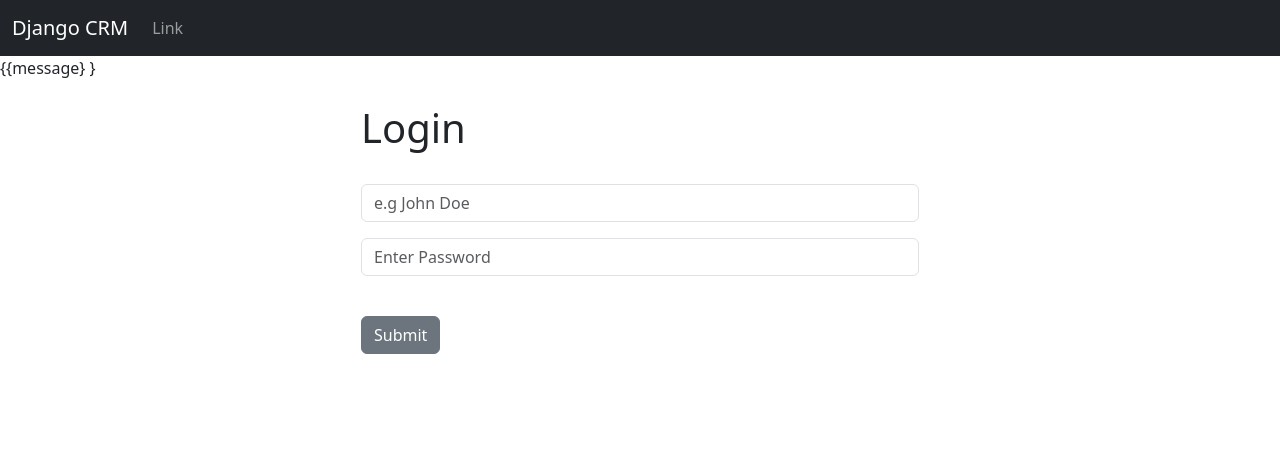
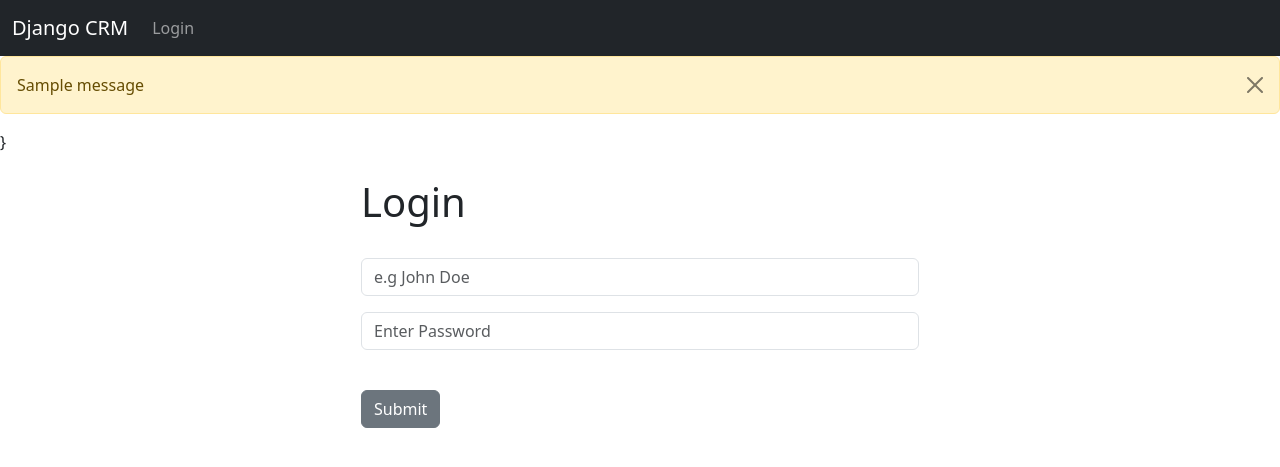
Before and after one commit to joshwaoti/django-crm, a Django app: page / in a window 1280 px wide. Shown: the top 467 px of the page. Run offline with Django 4.2, Linux system fonts and the light colour scheme; tables that the repository leaves empty hold one stand-in row (values such as "Sample post"); one stand-in notice (Sample message) is shown.

Commit message:
added logout

```diff
--- a/website/templates/base.html
+++ b/website/templates/base.html
@@ -10,7 +10,10 @@
     {% include "navbar.html" %}
     {% if messages %}
       {% for message in messages %}
-        {{message}
+      <div class="alert alert-warning alert-dismissible fade show" role="alert">
+        {{message}}
+        <button type="button" class="btn-close" data-bs-dismiss="alert" aria-label="Close"></button>
+      </div>
       {% endfor %}}
     {% endif %}
     <div class="container">
--- a/website/templates/navbar.html
+++ b/website/templates/navbar.html
@@ -7,10 +7,16 @@
       <div class="collapse navbar-collapse" id="navbarSupportedContent">
         <ul class="navbar-nav me-auto mb-2 mb-lg-0">
 
+
+          {% if user.is_authenticated %}
           <li class="nav-item">
-            <a class="nav-link" href="#">Link</a>
+            <a class="nav-link" href="{% url 'logout' %}">Logout</a>
           </li>
-
+          {% else %}
+          <li class="nav-item">
+            <a class="nav-link" href="{% url 'home' %}">Login</a>
+          </li>
+          {% endif %}
             </ul>
           </li>
 
--- a/website/urls.py
+++ b/website/urls.py
@@ -3,6 +3,6 @@
 
 urlpatterns = [
     path('', views.home, name='home'),
-    path('login/', views.login_user, name='login'),
+    # path('login/', views.login_user, name='login'),
     path('logout/', views.logout_user, name='logout'),
 ]
--- a/website/views.py
+++ b/website/views.py
@@ -7,7 +7,7 @@
 
 def home(request):
 
-    #Check to see if loggin in
+        #Check to see if loggin in
     if request.method == 'POST':
         username = request.POST['username']
         password = request.POST['password']
@@ -21,13 +21,14 @@
 
         else:
             messages.error(request, "There was an error trying to log you in, try again ...")
-    else:
-
-        return render(request, 'home.html', {})
 
 
-def login_user(request):
-    pass
+    return render(request, 'home.html', {})
+
+
 
 def logout_user(request):
-    pass
+        logout(request)
+        messages.success(request, "You have been logged out")
+
+        return redirect('home')
```
